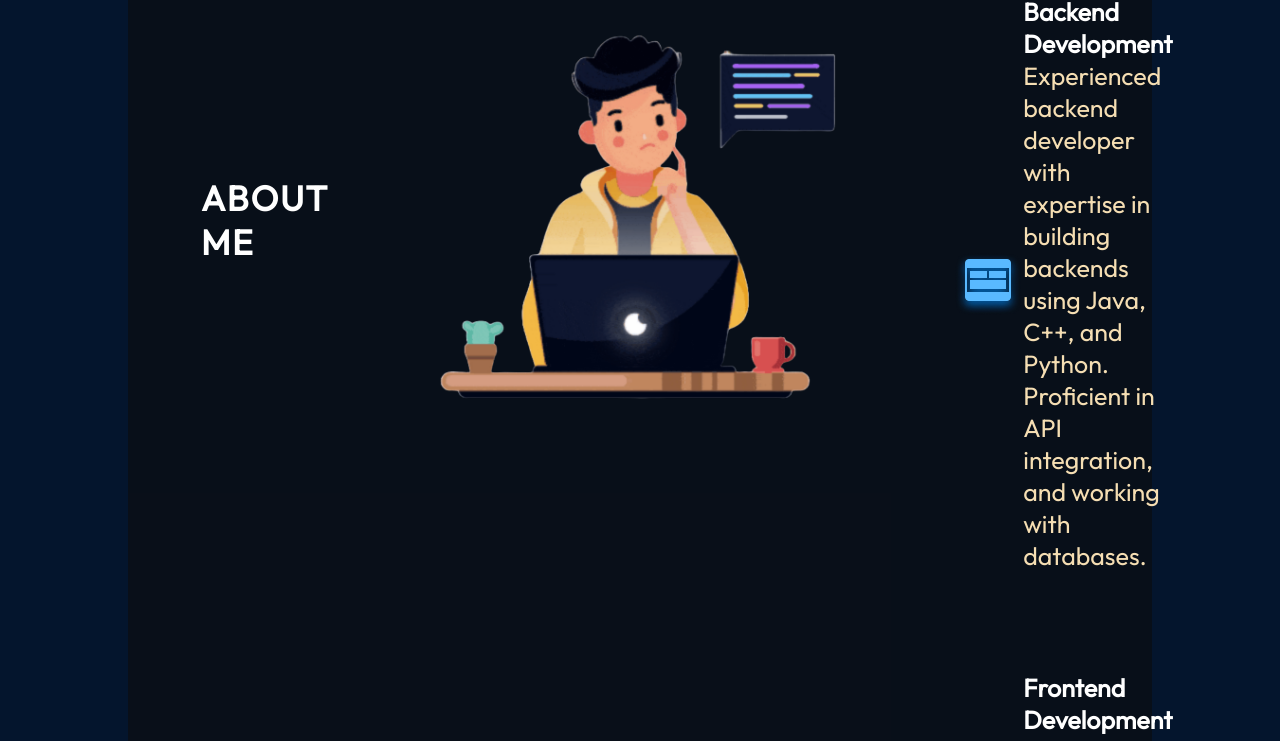
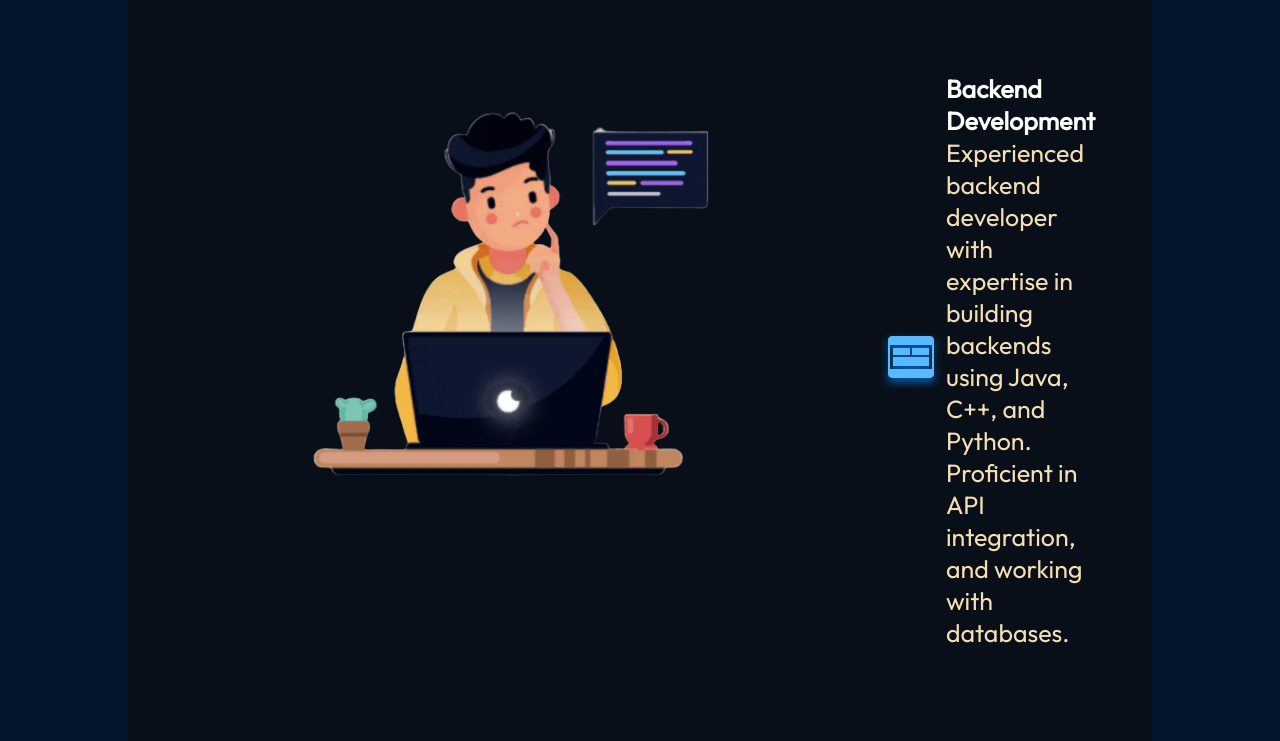
Before and after one commit to Sarthak-Kakkar-03/personal_portfolio_v1, a React (Vite) app: page / in a window 1280 px wide. Shown: the part 1709-2450 px from the top of the page. Built offline with nearby package versions, Linux system fonts and the light colour scheme.

Commit message:
about me section optimized, laptop

```diff
--- a/src/components/About/About.module.css
+++ b/src/components/About/About.module.css
@@ -1,21 +1,16 @@
-@import "../../vars.css";
-
 .container {
     position: relative;
     z-index: 1;
     display: flex;
+    flex-direction: column; /* Ensure the title is stacked above the content */
     align-items: center;
-    justify-content: space-around;
+    justify-content: center;
     padding: 73px;
     border-radius: 15px;
     margin-top: 129px;
     margin-left: 10%;
     margin-right: 10%;
     background-color: rgba(12, 12, 12, 0.6);
-}
-
-.aboutImg {
-    max-width: 600px;
 }
 
 .title {
@@ -25,6 +20,7 @@
     letter-spacing: 1.75px;
     font-family: var(--font-roboto);
     color: var(--color-text);
+    text-align: center;
 }
 
 .content {
@@ -32,6 +28,20 @@
     justify-content: space-between;
     flex-direction: row;
     align-items: center;
+    width: 100%; /* Ensure the content takes full width */
+}
+
+.aboutImg {
+    max-width: 600px;
+    margin-right: 50px; /* Space between image and sections */
+}
+
+.aboutItems {
+    display: flex;
+    flex-direction: column;
+    gap: 50px;
+    flex-grow: 1;
+    width: 100%;
 }
 
 .aboutItem {
@@ -51,15 +61,6 @@
     color: var(--color-text);
 }
 
-.aboutItems {
-    display: flex;
-    flex-direction: column;
-    gap: 50px;
-    flex-grow: 1;
-    width: 100%;
-}
-
-
 .aboutItem img {
     width: 100%;
     max-width: 100px;
@@ -78,6 +79,7 @@
     font-size: 25px;
     color: wheat;
 }
+
 
 @media screen and (max-width: 830px) {
     .container {
```
